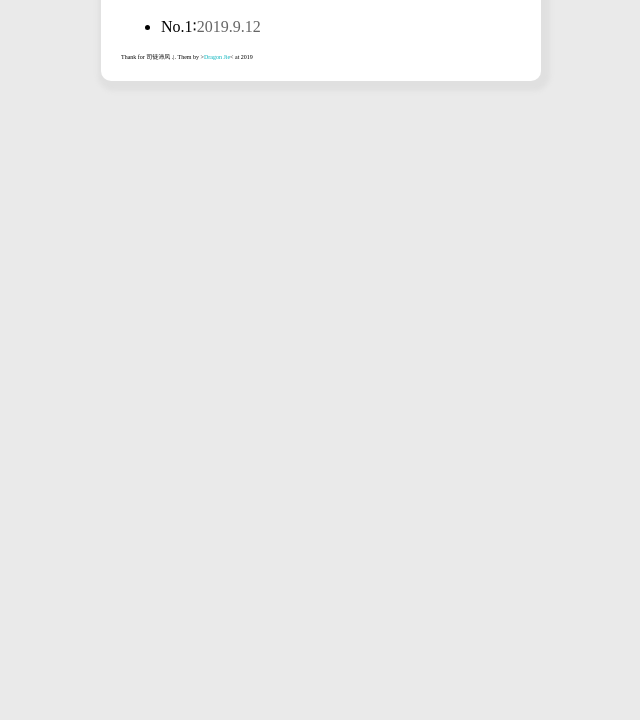
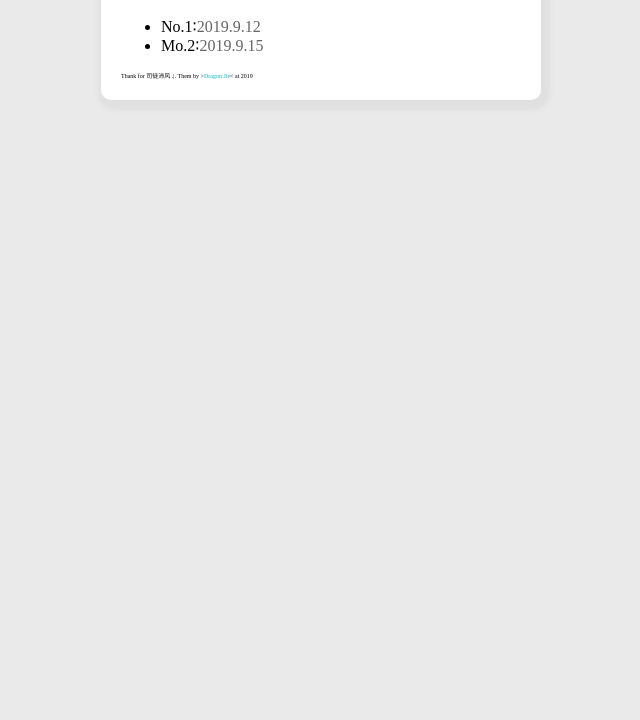
Before and after one commit to dragonjie233/Make-a-little-progress-every-day, a plain HTML site: page index.html in a window 1280 px wide. Shown: the part 80-800 px from the top of the page, without its empty margins (319-959 px from the left). Drawn offline with Linux system fonts and the light colour scheme.

Commit message:
Update index.html

```diff
--- a/index.html
+++ b/index.html
@@ -13,6 +13,7 @@
 <p style="margin-top: 0px;font-size:2em;"><strong>Hello word</strong></p>
 <ul>
 	<li>No.1∶<a href="2019.9.12.html">2019.9.12</a></li>
+	<li>Mo.2∶<a href="2019.9.15.html">2019.9.15</a></li>
 </ul>
 <footer style="font-size: 1%;"><span style="text-align: left;">Thank for 司徒沛风</span> .|. <span style="text-align: right;">Them by ><a href="http://asin.lvhome.top" style="color:#00b1bb;">Dragon Jie</a>< at 2019</span></footer>
 </div>
```
